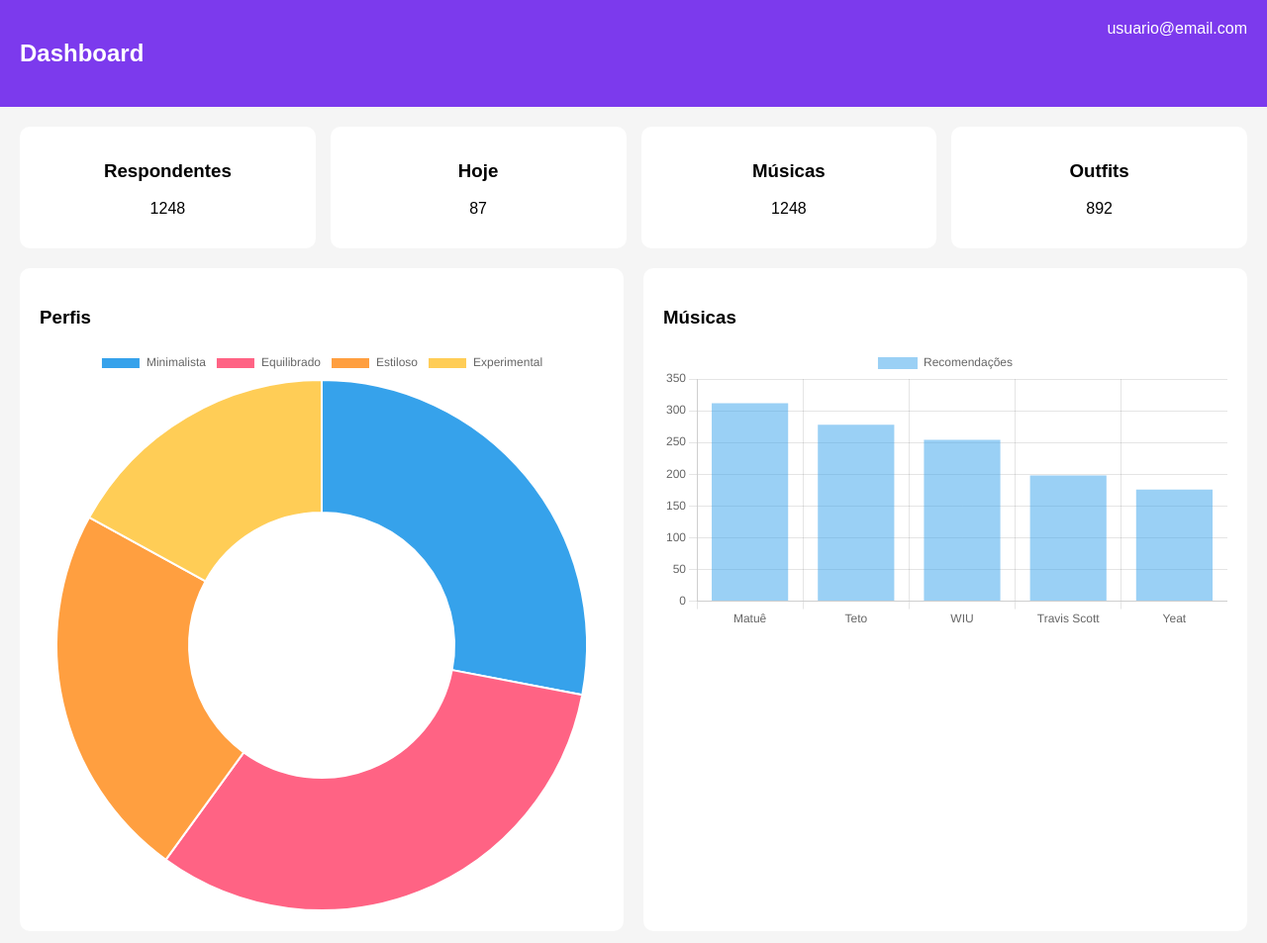
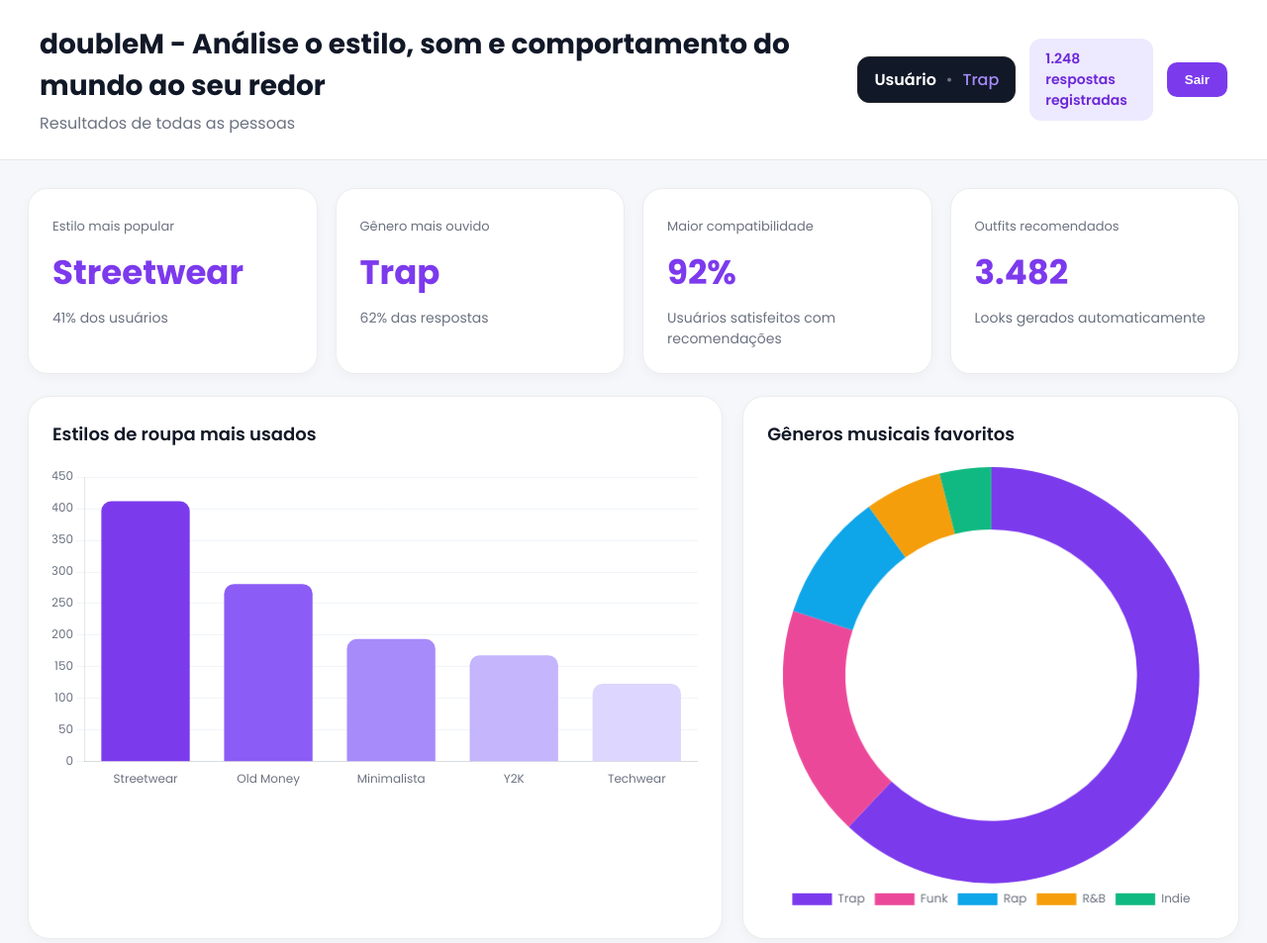
Before and after one commit to matheuspmartins/doubleM-musica-e-moda, a website: page public/dashboard/dashboard.html in a window 1280 px wide. Shown: the top 953 px of the page at 99% size. Drawn offline with nearby package versions, Linux system fonts and the light colour scheme.

Commit message:
Adicionando a nova dashboard e arrumando as rotas da api para o cadastro/auth e sessionStorage na Dash

```diff
--- /dev/null
+++ b/public/dashboard/dashStyle.css
@@ -0,0 +1,188 @@
+* {
+    margin: 0;
+    padding: 0;
+    box-sizing: border-box;
+}
+
+body {
+    background: #f5f7fb;
+    font-family: 'Poppins', sans-serif;
+    color: #111827;
+}
+
+.dash-header {
+    width: 100%;
+    padding: 24px 40px;
+    background: white;
+    border-bottom: 1px solid #e5e7eb;
+
+    display: flex;
+    justify-content: space-between;
+    align-items: center;
+
+    position: sticky;
+    top: 0;
+    z-index: 20;
+}
+
+.dash-title {
+    font-size: 28px;
+    font-weight: 700;
+}
+
+.dash-subtitle {
+    color: #6b7280;
+    margin-top: 4px;
+}
+
+.header-right {
+    display: flex;
+    align-items: center;
+    gap: 14px;
+}
+
+.user-box {
+    display: flex;
+    align-items: center;
+    gap: 10px;
+
+    background: #111827;
+    border: 1px solid #27272a;
+
+    padding: 10px 16px;
+    border-radius: 12px;
+
+    color: white;
+}
+
+.user-name {
+    font-weight: 600;
+    color: #ffffff;
+}
+
+.user-divider {
+    opacity: 0.4;
+}
+
+.user-music {
+    color: #a78bfa;
+    font-weight: 500;
+}
+
+.badge-user {
+    background: #ede9fe;
+    color: #6d28d9;
+    padding: 10px 16px;
+    border-radius: 12px;
+    font-size: 14px;
+    font-weight: 600;
+}
+
+.btn-logout {
+    border: none;
+    background: #7c3aed;
+    color: white;
+    padding: 10px 18px;
+    border-radius: 10px;
+    font-weight: 600;
+    cursor: pointer;
+}
+
+.dashboard-container {
+    max-width: 1400px;
+    margin: auto;
+    padding: 28px;
+}
+
+.stats-grid {
+    display: grid;
+    grid-template-columns: repeat(auto-fit, minmax(240px, 1fr));
+    gap: 18px;
+    margin-bottom: 22px;
+}
+
+.stat-card {
+    background: white;
+    border-radius: 20px;
+    padding: 24px;
+    border: 1px solid #ececec;
+
+    box-shadow: 0 4px 12px rgba(0,0,0,0.03);
+}
+
+.stat-label {
+    font-size: 13px;
+    color: #6b7280;
+}
+
+.stat-card h2 {
+    margin: 10px 0;
+    font-size: 34px;
+    color: #7c3aed;
+}
+
+.stat-card p {
+    color: #6b7280;
+    font-size: 14px;
+}
+
+.charts-grid-2 {
+    display: grid;
+    grid-template-columns: 1.4fr 1fr;
+    gap: 20px;
+    margin-bottom: 20px;
+}
+
+.bottom-grid {
+    display: grid;
+    grid-template-columns: 1.5fr 0.7fr;
+    gap: 20px;
+}
+
+.chart-card {
+    background: white;
+    border-radius: 22px;
+    padding: 24px;
+    border: 1px solid #ececec;
+
+    box-shadow: 0 4px 12px rgba(0,0,0,0.03);
+}
+
+.card-top {
+    margin-bottom: 20px;
+}
+
+.card-top h3 {
+    font-size: 18px;
+    font-weight: 600;
+}
+
+.large-card {
+    min-height: 420px;
+}
+
+.quote-card {
+    background: linear-gradient(135deg, #7c3aed, #8b5cf6);
+    color: white;
+
+    border-radius: 24px;
+
+    display: flex;
+    flex-direction: column;
+    justify-content: center;
+
+    padding: 32px;
+}
+
+.quote-mark {
+    font-size: 64px;
+    opacity: 0.3;
+    line-height: 1;
+}
+
+.quote-card p {
+    font-size: 20px;
+    font-weight: 500;
+    line-height: 1.6;
+    margin: 10px 0 24px;
+}
--- a/public/dashboard/dashboard.html
+++ b/public/dashboard/dashboard.html
@@ -5,162 +5,359 @@
 <meta name="viewport" content="width=device-width, initial-scale=1.0">
 
 <title>doubleM | Dashboard</title>
+<link href="https://fonts.googleapis.com/css2?family=Poppins:wght@300;400;500;600;700&display=swap" rel="stylesheet">
 
 <script src="https://cdn.jsdelivr.net/npm/chart.js"></script>
 
-<style>
-body {
-    font-family: Arial, sans-serif;
-    background: #f5f5f5;
-    margin: 0;
-}
-
-.header {
-    background: #7c3aed;
-    color: white;
-    padding: 20px;
-    display: flex;
-    justify-content: space-between;
-}
-
-.container {
-    padding: 20px;
-}
-
-.cards {
-    display: flex;
-    gap: 15px;
-    margin-bottom: 20px;
-}
-
-.card {
-    background: white;
-    padding: 15px;
-    border-radius: 10px;
-    flex: 1;
-    text-align: center;
-}
-
-/* GRAFICOS */
-.graficos {
-    display: flex;
-    gap: 20px;
-}
-
-.grafico {
-    background: white;
-    padding: 20px;
-    border-radius: 10px;
-    flex: 1;
-}
-</style>
+<link rel="stylesheet" href="dashStyle.css">
 </head>
 
 <body>
 
-<div class="header">
-    <h2>Dashboard</h2>
-    <span id="span_email">usuario@email.com</span>
-</div>
+<header class="dash-header">
+    <div>
+        <h1 class="dash-title">doubleM - Análise o estilo, som e comportamento do mundo ao seu redor</h1>
+        <p class="dash-subtitle">Resultados de todas as pessoas</p>
+    </div>
 
-<div class="container">
-
-    <div class="cards">
-        <div class="card">
-            <h3>Respondentes</h3>
-            <p>1248</p>
+    <div class="header-right">
+        <div class="user-box">
+        <span class="user-name" id="spanNomeUsuario">Usuário</span>
+        <span class="user-divider">•</span>
+        <span class="user-music" id="spanGeneroUsuario">Trap</span>
+        </div>
+        <div class="badge-user">
+            1.248 respostas registradas
         </div>
 
-        <div class="card">
-            <h3>Hoje</h3>
-            <p>87</p>
+        <button class="btn-logout">Sair</button>
+    </div>
+</header>
+
+<main class="dashboard-container">
+
+    <!-- CARDS -->
+    <section class="stats-grid">
+
+        <div class="stat-card">
+            <span class="stat-label">Estilo mais popular</span>
+            <h2>Streetwear</h2>
+            <p>41% dos usuários</p>
         </div>
 
-        <div class="card">
-            <h3>Músicas</h3>
-            <p>1248</p>
+        <div class="stat-card">
+            <span class="stat-label">Gênero mais ouvido</span>
+            <h2>Trap</h2>
+            <p>62% das respostas</p>
         </div>
 
-        <div class="card">
-            <h3>Outfits</h3>
-            <p>892</p>
-        </div>
-    </div>
-
-    <div class="graficos">
-
-        <div class="grafico">
-            <h3>Perfis</h3>
-            <canvas id="graficoPerfis"></canvas>
+        <div class="stat-card">
+            <span class="stat-label">Maior compatibilidade</span>
+            <h2>92%</h2>
+            <p>Usuários satisfeitos com recomendações</p>
         </div>
 
-        <div class="grafico">
-            <h3>Músicas</h3>
-            <canvas id="graficoMusicas"></canvas>
+        <div class="stat-card">
+            <span class="stat-label">Outfits recomendados</span>
+            <h2>3.482</h2>
+            <p>Looks gerados automaticamente</p>
         </div>
 
-    </div>
+    </section>
 
-    <br>
 
-    <div class="graficos">
+    <section class="charts-grid-2">
 
-        <div class="grafico">
-            <h3>Gênero</h3>
-            <canvas id="graficoGenero"></canvas>
+        <div class="chart-card large-card">
+            <div class="card-top">
+                <h3>Estilos de roupa mais usados</h3>
+            </div>
+
+            <canvas id="chartEstilos"></canvas>
         </div>
 
-        <div class="grafico">
-            <h3>Localização</h3>
-            <canvas id="graficoLocalizacao"></canvas>
+
+        <div class="chart-card">
+            <div class="card-top">
+                <h3>Gêneros musicais favoritos</h3>
+            </div>
+
+            <canvas id="chartGeneros"></canvas>
         </div>
 
-    </div>
+    </section>
 
-</div>
+    <section class="charts-grid-2">
+
+        <div class="chart-card">
+            <div class="card-top">
+                <h3>Traps mais recomendados</h3>
+            </div>
+
+            <canvas id="chartTraps"></canvas>
+        </div>
+
+
+        <div class="chart-card">
+            <div class="card-top">
+                <h3>Resultados positivos</h3>
+            </div>
+
+            <canvas id="chartResultados"></canvas>
+        </div>
+
+    </section>
+
+    <section class="bottom-grid">
+
+        <div class="chart-card heat-card">
+            <div class="card-top">
+                <h3>Horários em que mais ouvem música</h3>
+            </div>
+
+            <canvas id="chartHorario"></canvas>
+        </div>
+
+
+        <div class="quote-card">
+            <span class="quote-mark">“</span>
+
+            <p>
+                Seu estilo fala antes mesmo da sua música tocar.
+            </p>
+
+            <span class="quote-author">
+                doubleM
+            </span>
+        </div>
+
+    </section>
+
+</main>
 
 <script>
-new Chart(document.getElementById('graficoPerfis'), {
-    type: 'doughnut',
+
+    const nomeUsuario = sessionStorage.NOME_USUARIO;
+    const generoMusical = sessionStorage.GENERO_MUSICAL_USUARIO;
+
+if(nomeUsuario != undefined){
+    document.getElementById("spanNomeUsuario").innerHTML = nomeUsuario;
+}
+
+if(generoMusical != undefined){
+    document.getElementById("spanGeneroUsuario").innerHTML = generoMusical;
+}
+
+Chart.defaults.font.family = 'Poppins';
+Chart.defaults.color = '#6b7280';
+
+
+// ESTILOS DE ROUPA
+new Chart(document.getElementById('chartEstilos'), {
+    type: 'bar',
     data: {
-        labels: ['Minimalista', 'Equilibrado', 'Estiloso', 'Experimental'],
+        labels: [
+            'Streetwear',
+            'Old Money',
+            'Minimalista',
+            'Y2K',
+            'Techwear'
+        ],
         datasets: [{
-            data: [28, 32, 23, 17]
+            label: 'Usuários',
+            data: [412, 281, 194, 168, 123],
+            backgroundColor: [
+                '#7c3aed',
+                '#8b5cf6',
+                '#a78bfa',
+                '#c4b5fd',
+                '#ddd6fe'
+            ],
+            borderRadius: 10
         }]
+    },
+    options: {
+        responsive: true,
+        plugins: {
+            legend: {
+                display: false
+            }
+        },
+        scales: {
+            y: {
+                beginAtZero: true,
+                grid: {
+                    color: '#f1f5f9'
+                }
+            },
+            x: {
+                grid: {
+                    display: false
+                }
+            }
+        }
     }
 });
 
-new Chart(document.getElementById('graficoMusicas'), {
-    type: 'bar',
+
+// GENEROS MUSICAIS
+new Chart(document.getElementById('chartGeneros'), {
+    type: 'doughnut',
     data: {
-        labels: ['Matuê', 'Teto', 'WIU', 'Travis Scott', 'Yeat'],
+        labels: [
+            'Trap',
+            'Funk',
+            'Rap',
+            'R&B',
+            'Indie'
+        ],
         datasets: [{
-            label: 'Recomendações',
-            data: [312, 278, 254, 198, 176]
+            data: [62, 18, 10, 6, 4],
+            backgroundColor: [
+                '#7c3aed',
+                '#ec4899',
+                '#0ea5e9',
+                '#f59e0b',
+                '#10b981'
+            ],
+            borderWidth: 0
         }]
+    },
+    options: {
+        cutout: '70%',
+        plugins: {
+            legend: {
+                position: 'bottom'
+            }
+        }
     }
 });
 
-new Chart(document.getElementById('graficoGenero'), {
-    type: 'pie',
+
+// TRAPS MAIS RECOMENDADOS
+new Chart(document.getElementById('chartTraps'), {
+    type: 'bar',
     data: {
-        labels: ['Masculino', 'Feminino', 'Outro'],
+        labels: [
+            'Máquina do Tempo',
+            'M4',
+            'FE!N',
+            'Conexões',
+            'Coração de Gelo'
+        ],
         datasets: [{
-            data: [68, 30, 2]
+            label: 'Recomendações',
+            data: [312, 281, 247, 210, 198],
+            backgroundColor: '#7c3aed',
+            borderRadius: 10
         }]
+    },
+    options: {
+        indexAxis: 'y',
+        plugins: {
+            legend: {
+                display: false
+            }
+        },
+        scales: {
+            x: {
+                grid: {
+                    color: '#f3f4f6'
+                }
+            },
+            y: {
+                grid: {
+                    display: false
+                }
+            }
+        }
     }
 });
 
-new Chart(document.getElementById('graficoLocalizacao'), {
-    type: 'bar',
+
+// RESULTADOS POSITIVOS
+new Chart(document.getElementById('chartResultados'), {
+    type: 'line',
     data: {
-        labels: ['SP', 'RJ', 'MG', 'BA', 'PR', 'Outros'],
+        labels: ['Jan', 'Fev', 'Mar', 'Abr', 'Mai', 'Jun'],
         datasets: [{
-            label: '%',
-            data: [28, 18, 12, 8, 7, 27]
+            label: 'Satisfação dos usuários',
+            data: [61, 68, 73, 79, 88, 92],
+            borderColor: '#7c3aed',
+            backgroundColor: 'rgba(124,58,237,0.1)',
+            fill: true,
+            tension: 0.4
         }]
+    },
+    options: {
+        plugins: {
+            legend: {
+                display: false
+            }
+        },
+        scales: {
+            y: {
+                beginAtZero: true,
+                max: 100,
+                grid: {
+                    color: '#f3f4f6'
+                }
+            },
+            x: {
+                grid: {
+                    display: false
+                }
+            }
+        }
     }
 });
+
+
+// HORARIOS
+new Chart(document.getElementById('chartHorario'), {
+    type: 'line',
+    data: {
+        labels: [
+            '08h',
+            '10h',
+            '12h',
+            '14h',
+            '16h',
+            '18h',
+            '20h',
+            '22h'
+        ],
+        datasets: [{
+            label: 'Respostas',
+            data: [21, 39, 54, 73, 88, 120, 148, 101],
+            borderColor: '#8b5cf6',
+            backgroundColor: 'rgba(139,92,246,0.12)',
+            fill: true,
+            tension: 0.4
+        }]
+    },
+    options: {
+        plugins: {
+            legend: {
+                display: false
+            }
+        },
+        scales: {
+            y: {
+                beginAtZero: true,
+                grid: {
+                    color: '#f3f4f6'
+                }
+            },
+            x: {
+                grid: {
+                    display: false
+                }
+            }
+        }
+    }
+});
+
 </script>
 
 </body>
```
Also changed, not shown: app.js (+2 -8 lines), public/login.html (+2 -2 lines), src/controllers/questionarioController.js (+8 -8 lines), src/controllers/usuarioController.js (+8 -16 lines), src/models/questionarioModel.js (+6 -7 lines), src/routes/questionario.js (+4 -4 lines), 1 other file.
